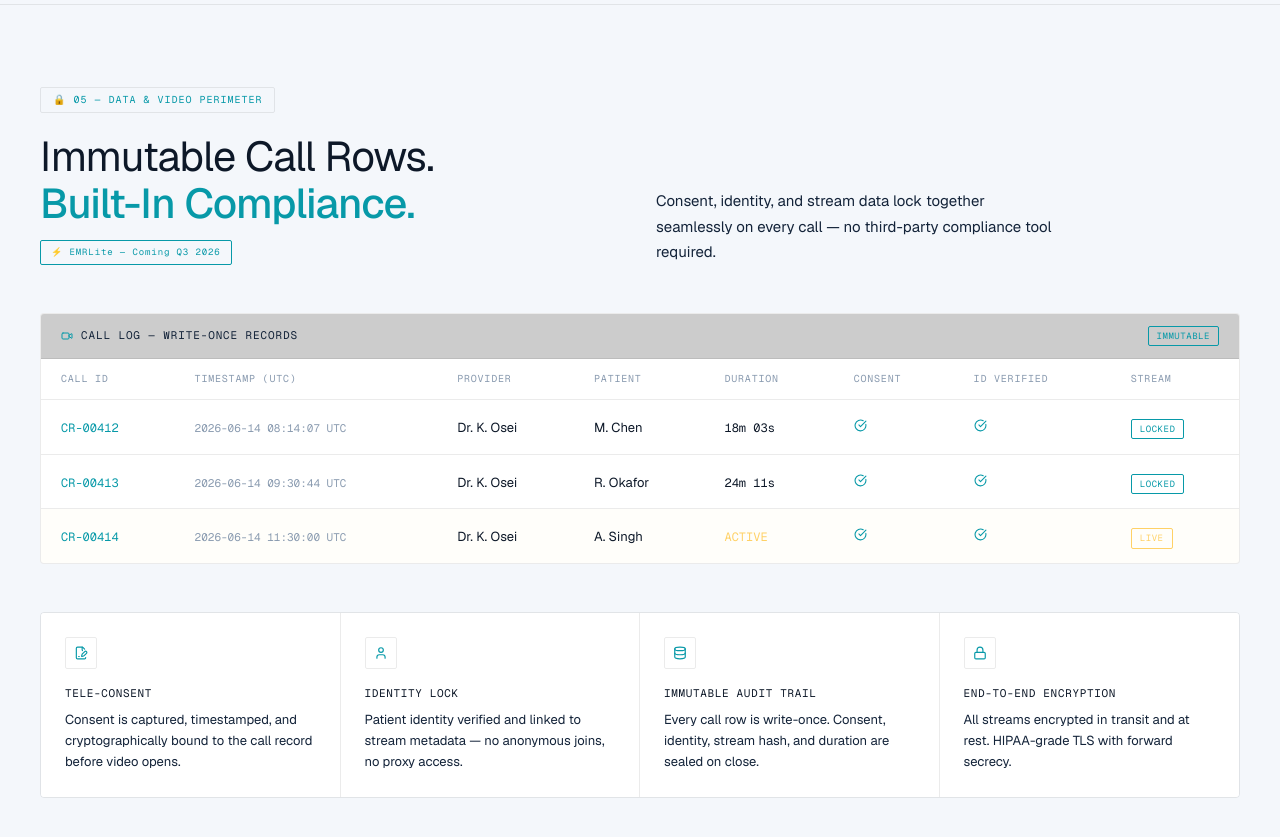
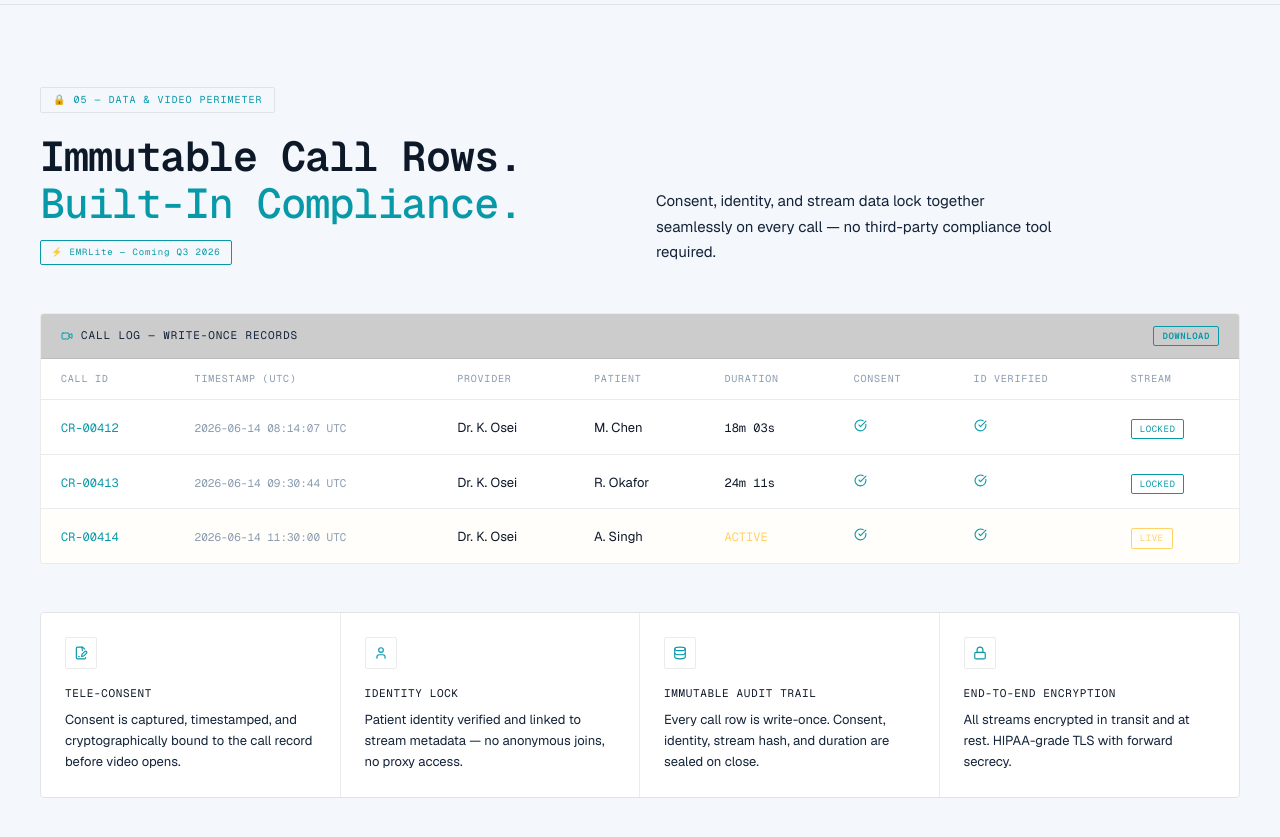
Before and after one commit to InstaDR-Lite/marketing, a Next.js app: page / in a window 1280 px wide. Shown: the part 3440-4277 px from the top of the page. Built offline with nearby package versions, Linux system fonts and the light colour scheme.

Commit message:
Minor fixes to compilance section

```diff
--- a/components/ComplianceSection.module.scss
+++ b/components/ComplianceSection.module.scss
@@ -36,9 +36,9 @@
 }
 
 .headline {
-  font-family: var(--font-body);
+  font-family: var(--font-display);
   font-size: clamp(1.6rem, 3.5vw, 2.6rem);
-  font-weight: 300;
+  font-weight: 600;
   line-height: 1.15;
   letter-spacing: -0.02em;
   color: var(--color-text-primary);
@@ -106,6 +106,7 @@
   border: 1px solid var(--color-teal);
   border-radius: 2px;
   letter-spacing: 0.06em;
+  font-weight: bold;
 }
 
 .table {
--- a/components/ComplianceSection.tsx
+++ b/components/ComplianceSection.tsx
@@ -85,7 +85,7 @@ export default function ComplianceSection() {
           <div className={styles.tableHeader}>
             <Video size={12} color="var(--color-teal)" />
             <span className={styles.tableLabel}>CALL LOG — WRITE-ONCE RECORDS</span>
-            <span className={styles.immutableBadge}>IMMUTABLE</span>
+            <span className={styles.immutableBadge}>DOWNLOAD</span>
           </div>
 
           <div style={{ overflowX: 'auto' }}>
```
